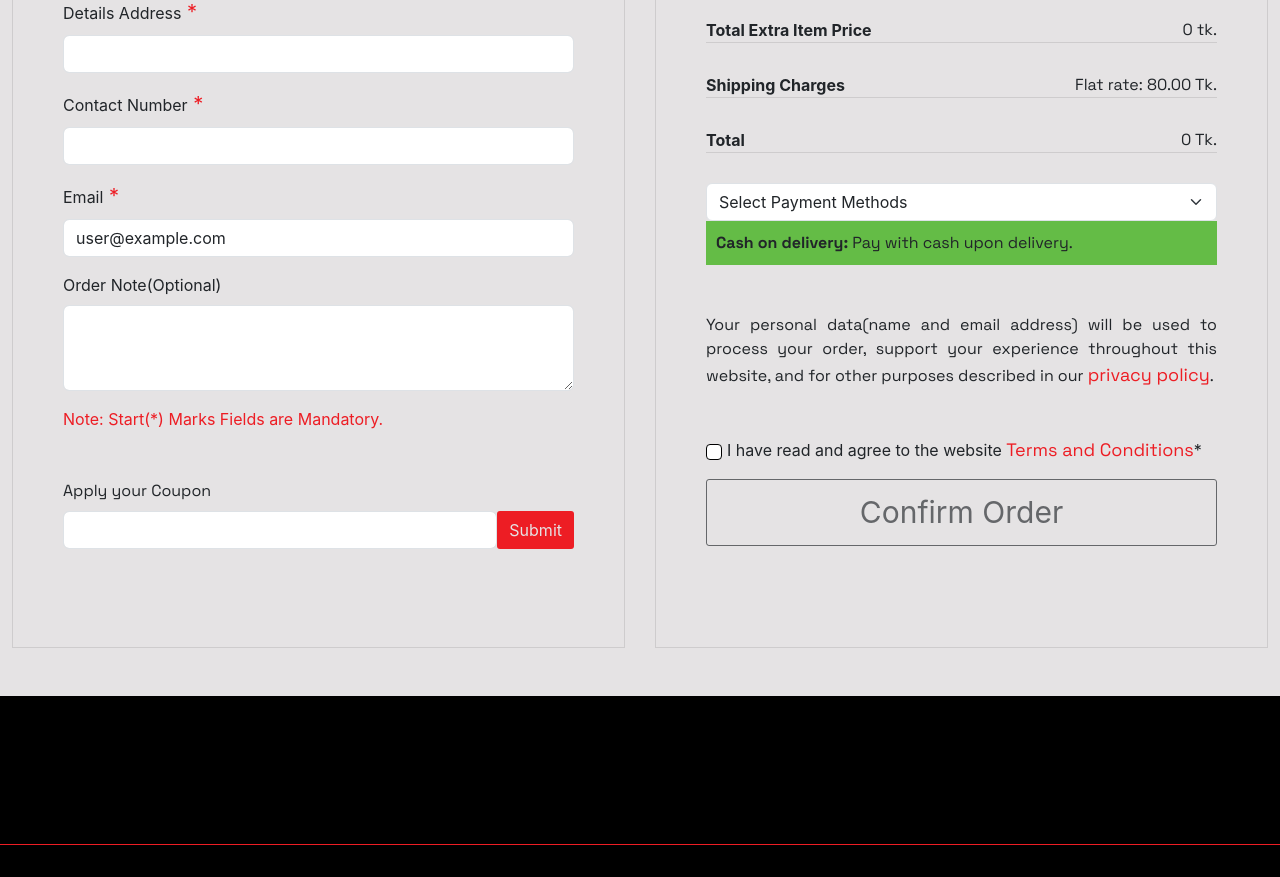
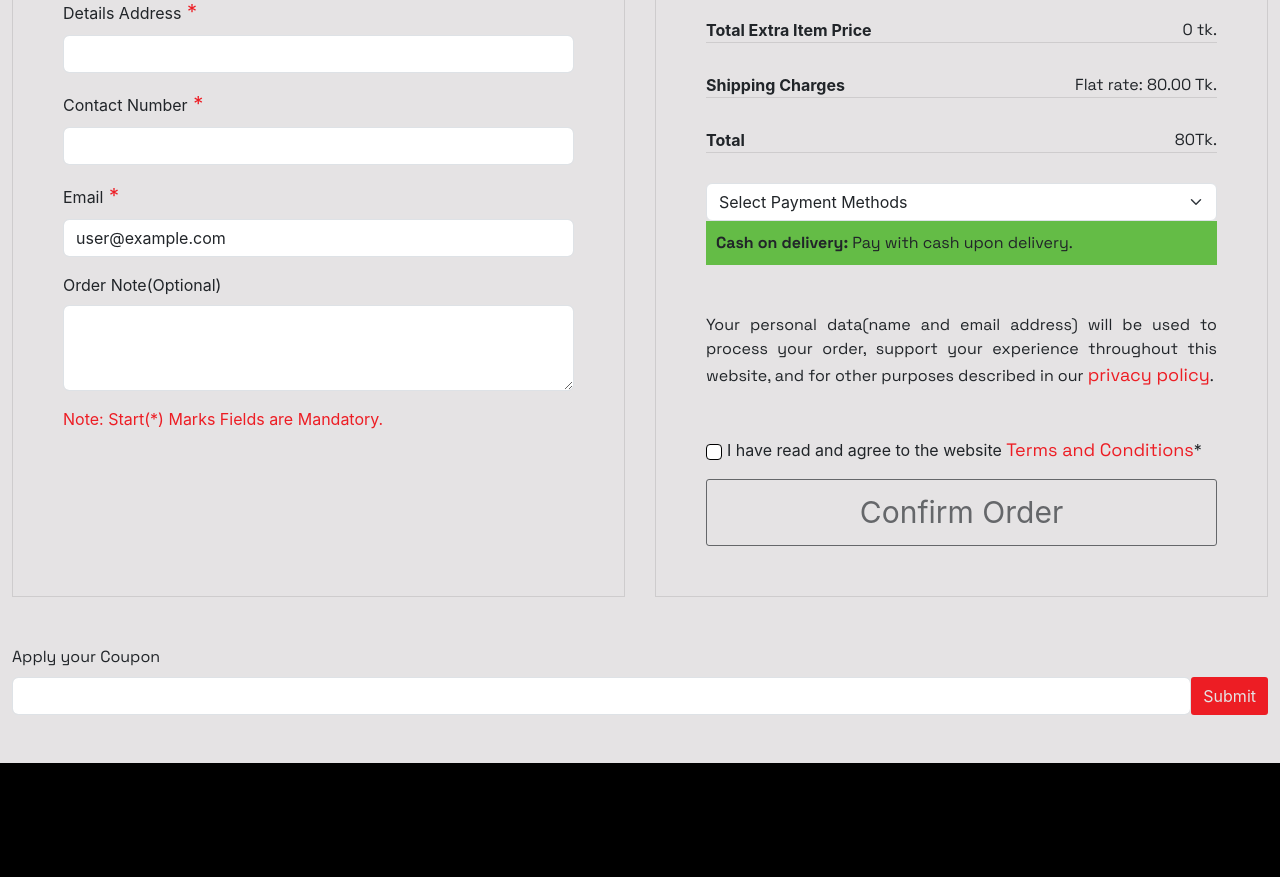
Before and after one commit to Unicon-Solution-Limited/dishco_frontend, a React (Create React App) app: page /checkout in a window 1280 px wide. Shown: the part 600-1477 px from the top of the page. Built offline with nearby package versions, Linux system fonts and the light colour scheme; no server answers; sample sign-in values are in the browser's storage.

Commit message:
coupon done

```diff
--- a/src/Components/Pages/Checkout/Checkout.js
+++ b/src/Components/Pages/Checkout/Checkout.js
@@ -1,4 +1,4 @@
-import React, { useContext, useRef, useState } from "react";
+import React, { useContext, useRef, useState, useEffect } from "react";
 import { useHistory } from "react-router-dom";
 import "./Checkout.css";
 import Header from "../../Shared/Header/Header";
@@ -6,6 +6,7 @@ import Footer from "../../Shared/Footer/Footer";
 import { Link } from "react-router-dom";
 import { CartProvider } from "../../AllContext/CartContext";
 import { useAuth } from "./../../Authentication/AuthContext/AuthContext";
+import axios from "axios";
 
 const Checkout = () => {
   const cityRef = useRef();
@@ -20,9 +21,88 @@ const Checkout = () => {
   const [cartData, setCartData, finaltotalAddonPrice, subTotalPrice] =
     useContext(CartProvider);
   const [termCondition, setTermCondition] = useState(false);
+  const [grandTotal, setGrandTotal] = useState(0);
+  //coupon
+  const couponRef = useRef();
+  const [sevenDaysTokenData, setSevenDaysTokenData] = useState([]);
+  const [couponCondition, SetCouponCondition] = useState(false);
+  const [couponMessage, setCouponMessage] = useState("");
+  const [discountPrice, setDicountPrice] = useState(0);
+
+  console.log(couponCondition);
+
+  //getting 7 days(temporary)  token data according to the email
+  useEffect(() => {
+    const fetchTokenData = async () => {
+      if (currentUser.email) {
+        try {
+          const response = await axios.get(
+            `http://localhost:8000/getTemporaryTokenData?email=${currentUser.email}`
+          );
+          setSevenDaysTokenData(response?.data);
+        } catch (error) {
+          console.log(error);
+        }
+      }
+    };
+    fetchTokenData();
+  }, [currentUser.email]);
+
+  //conditionally token applied
+  const tokenApplySubmit = (event) => {
+    event.preventDefault();
+    if (sevenDaysTokenData[0]?.token == couponRef?.current?.value) {
+      SetCouponCondition(true);
+      setCouponMessage("Coupon applied successfully");
+      couponRef.current.value = "";
+    } else {
+      SetCouponCondition(false);
+      setCouponMessage(
+        "Oops, it looks like there's a problem with your coupon."
+      );
+      couponRef.current.value = "";
+    }
+  };
+
+  //calculation and condition of discount price
+  useEffect(() => {
+    if (
+      couponCondition === true &&
+      sevenDaysTokenData[0].customerPosition == "Bronze"
+    ) {
+      setDicountPrice(subTotalPrice * (2 / 100));
+    } else if (
+      couponCondition === true &&
+      sevenDaysTokenData[0].customerPosition == "Silver"
+    ) {
+      setDicountPrice(subTotalPrice * (5 / 100));
+    } else if (
+      couponCondition === true &&
+      sevenDaysTokenData[0].customerPosition == "Gold"
+    ) {
+      setDicountPrice(subTotalPrice * (10 / 100));
+    } else if (
+      couponCondition === true &&
+      sevenDaysTokenData[0].customerPosition == "Platinum"
+    ) {
+      setDicountPrice(subTotalPrice * (15 / 100));
+    }
+  }, [couponCondition, sevenDaysTokenData, subTotalPrice]);
+
+  console.log(discountPrice, "discountPrice");
 
   //calculation of grand total
-  const grandTotal = Number(finaltotalAddonPrice) + Number(subTotalPrice) + 80;
+  useEffect(() => {
+    // discountPrice
+    setGrandTotal(
+      Number(finaltotalAddonPrice) +
+        Number(subTotalPrice) -
+        Number(discountPrice) +
+        80
+    );
+  }, [discountPrice, finaltotalAddonPrice, subTotalPrice]);
+
+  // const grandTotal = Number(finaltotalAddonPrice) + Number(subTotalPrice) + 80;
 
   const handleConfirmOrder = (e) => {
     e.preventDefault();
@@ -172,13 +252,31 @@ const Checkout = () => {
               Note: Start(*) Marks Fields are Mandatory.
             </div>
 
-            <form className="my-5">
+            {/* <form className="my-5" onSubmit={tokenApplySubmit}>
               <p>Apply your Coupon</p>
+              {sevenDaysTokenData.length ? (
+                <p>
+                  Your Token:{" "}
+                  <span style={{ color: "green" }}>
+                    {sevenDaysTokenData[0]?.token}
+                  </span>
+                </p>
+              ) : (
+                ""
+              )}
               <div className="d-flex mt-2">
-                <input type="text" className="form-control" id="inputCoupon" />
-                <button className="btn MyBtn">Submit</button>
+                <input
+                  ref={couponRef}
+                  type="text"
+                  className="form-control"
+                  id="inputCoupon"
+                  required
+                />
+                <button className="btn MyBtn" type="submit">
+                  Submit
+                </button>
               </div>
-            </form>
+            </form> */}
           </aside>
           <aside className="checkout_details">
             <h5 className="mb-5">Your Order</h5>
@@ -194,7 +292,7 @@ const Checkout = () => {
 
             <div className="table_row subtotal">
               <strong>Discount</strong>
-              <span>0 Tk.</span>
+              <span>{discountPrice} Tk.</span>
             </div>
 
             <div className="table_row shipping">
@@ -209,7 +307,8 @@ const Checkout = () => {
             <div className="table_row total">
               <strong>Total</strong>
               <span>
-                {cartData.length && finaltotalAddonPrice + subTotalPrice + 80}{" "}
+                {/* {cartData.length && finaltotalAddonPrice + subTotalPrice + 80} */}
+                {grandTotal}
                 Tk.
               </span>
             </div>
@@ -271,6 +370,32 @@ const Checkout = () => {
             </button>
           </aside>
         </form>
+        <form className="my-5" onSubmit={tokenApplySubmit}>
+          <p>Apply your Coupon</p>
+          {subTotalPrice > 0 && sevenDaysTokenData.length ? (
+            <p>
+              Your Token:{" "}
+              <span style={{ color: "green" }}>
+                {sevenDaysTokenData[0]?.token}
+              </span>
+            </p>
+          ) : (
+            ""
+          )}
+          <div className="d-flex mt-2">
+            <input
+              ref={couponRef}
+              type="text"
+              className="form-control"
+              id="inputCoupon"
+              required
+            />
+            <button className="btn MyBtn" type="submit">
+              Submit
+            </button>
+          </div>
+          <h1>{couponMessage}</h1>
+        </form>
       </section>
       <Footer />
     </>
```
